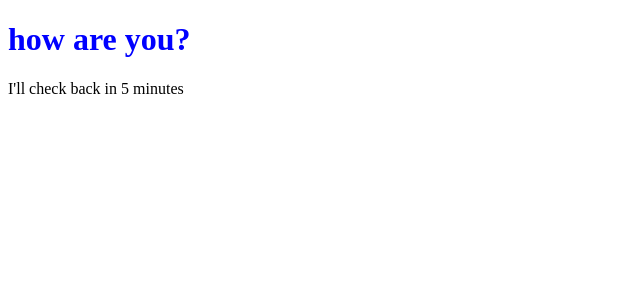
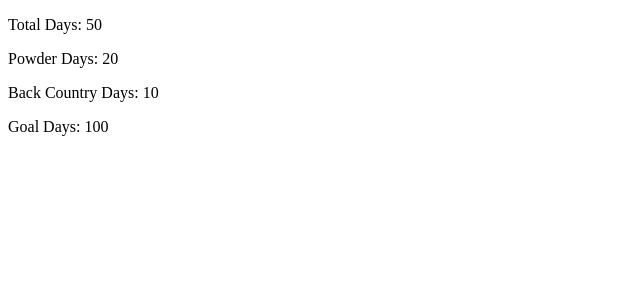
Before and after one commit to chibui/react-is-fun, a React (Create React App) app: page / in a window 1280 px wide. Shown: the top 300 px of the page, without its empty margins (0-640 px from the left). Built offline with nearby package versions, Linux system fonts and the light colour scheme.

Commit message:
ski day counter
destructuring

```diff
--- a/src/index.js
+++ b/src/index.js
@@ -1,20 +1,47 @@
-import React from 'react';
-import ReactDom from 'react-dom';
+import React, { Component } from 'react';
+import { render } from 'react-dom';
 
-class Message extends React.Component {
+let skiData = {
+    total: 50,
+    powder: 20,
+    backCountry: 10,
+    goal: 100
+}
+
+class SkiDayCounter extends Component{
     render() {
-        console.log('this.props', this.props);
+        const {
+            backCountry,
+            goal,
+            powder,
+            total
+        } = this.props;
 
         return (
-            <div>
-                <h1 style={{ color: this.props.color }}>{ this.props.msg }</h1>
-                <p>I'll check back in { this.props.minutes } minutes</p>
-            </div>
+            <section>
+                <div>
+                    <p>Total Days: {total}</p>
+                </div>
+                <div>
+                    <p>Powder Days: {powder}</p>
+                </div>
+                <div>
+                    <p>Back Country Days: {backCountry}</p>
+                </div>
+                <div>
+                    <p>Goal Days: {goal}</p>
+                </div>
+            </section>
         )
     }
-};
+}
 
-ReactDom.render(
-    <Message color="blue" msg="how are you?" minutes={5}/>,
+render(
+    <SkiDayCounter
+        total = {skiData.total}
+        powder = {skiData.powder}
+        backCountry = {skiData.backCountry}
+        goal = {skiData.goal}
+    />,
     document.getElementById('root')
 );
```
